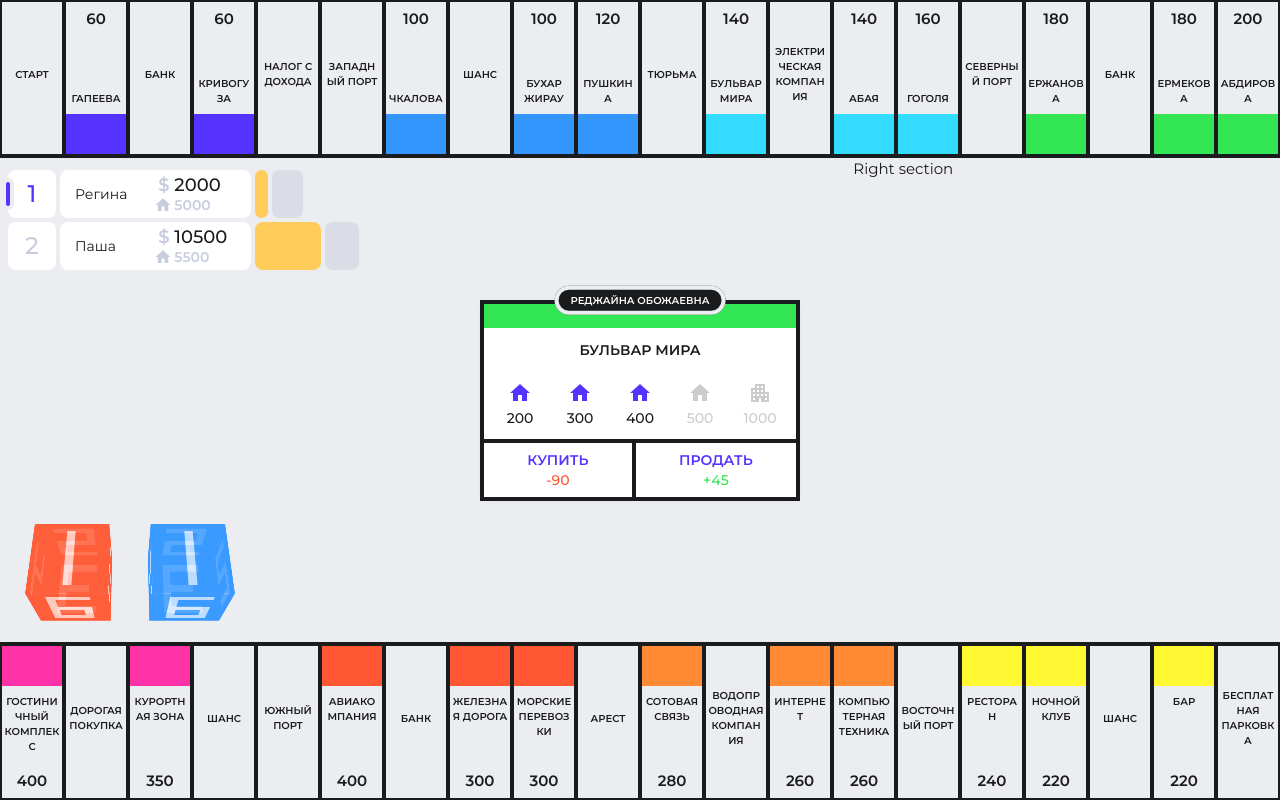
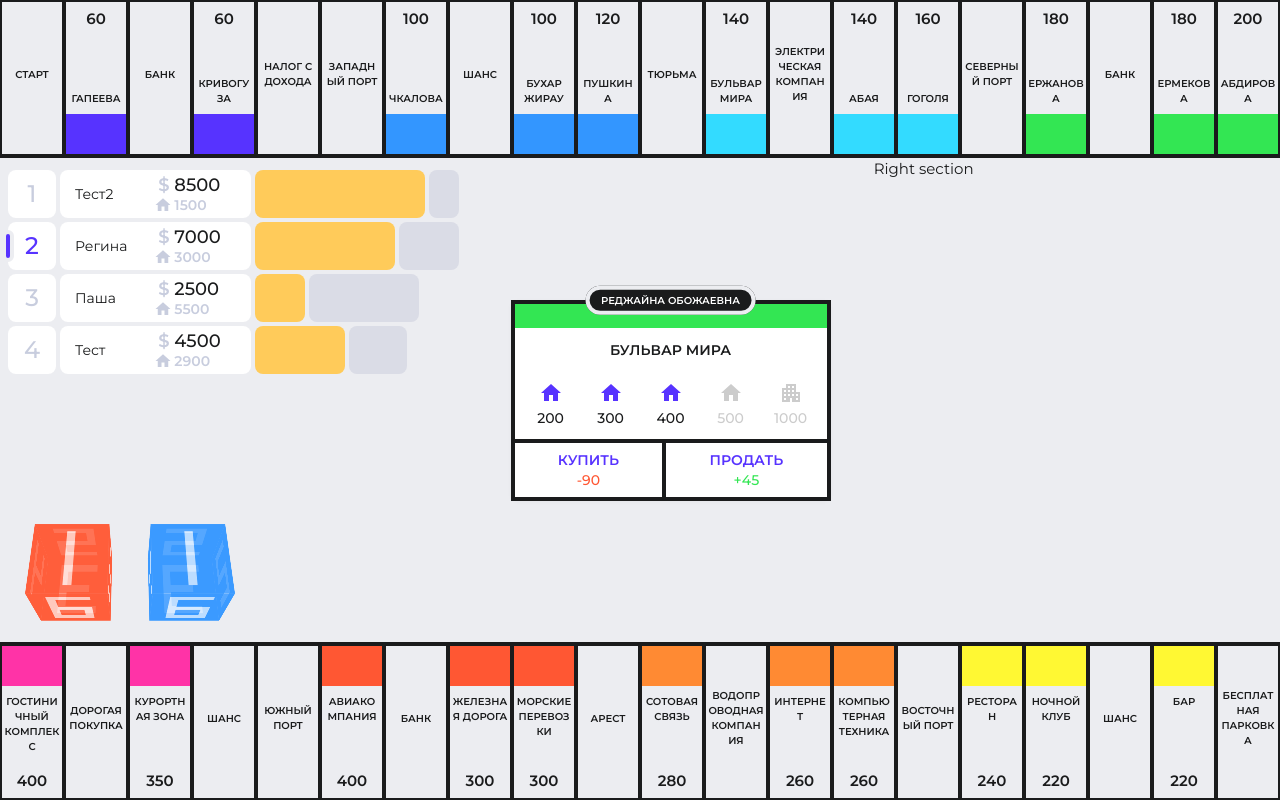
Before and after one commit to VKeyPEDIdea/monopoly-react, a React app: page / in a window 1280 px wide. Built offline with nearby package versions, Linux system fonts and the light colour scheme.

Commit message:
add test data to Rating

```diff
--- a/src/components/PlayingField/MiddleBoard/MiddleBoard.tsx
+++ b/src/components/PlayingField/MiddleBoard/MiddleBoard.tsx
@@ -2,6 +2,7 @@ import Dice from '../../Dice/Dice';
 import ExtraDimensionСard from '../../ExtraDimensionСard';
 import MonopolyCard from '../../MonopolyCard';
 import Rating from '../../Rating';
+import { players } from '../../Rating/rating.config';
 import RealEstateCard from '../../RealEstateCard';
 import { realEstateExampleConfig } from '../../RealEstateCard/realEstateExample.config';
 import { estateList } from '../../RealEstateCard/realEstateListExample.config';
@@ -11,7 +12,7 @@ const MiddleBoard = () => {
 	return (
 		<div className={classes.board}>
 			<div className={classes['left-section']}>
-                <Rating />
+                <Rating players={players}/>
                 <div className={classes['dice-box']}>
 				    <Dice />
                 </div>
--- a/src/components/Rating/Rating.tsx
+++ b/src/components/Rating/Rating.tsx
@@ -1,48 +1,39 @@
 import classes from './Rating.module.scss';
 import RatingLine from './RatingLine';
+import { RatingProps } from './RatingProps.model';
 
-const Rating = () => {
-    const player1 = {
-        name: 'Регина',
-        cash: 2000,
-        propertyPrice: 5000,
-        isCurrent: true,
-    };
-    const player2 = {
-        name: 'Паша',
-        cash: 10500,
-        propertyPrice: 5500,
-        isCurrent: false,
-    };
+const Rating = ({
+    players
+}: RatingProps) => {
+    // move to Redux ?
+    const orderedPlayers = players.sort((plr1, plr2) => {
+        return (plr2.cashCount + plr2.propertyCount) - (plr1.cashCount + plr1.propertyCount);
+    });
 
-    const sum1 = player1.cash + player1.propertyPrice;
-    const sum2 = player2.cash + player2.propertyPrice;
-    const max = Math.max(sum1, sum2);
-    const maxCashCol = player1.cash * 100 / max;
-    const maxPropertyCol = player1.propertyPrice * 100 / max;
-    const minCashCol = player2.cash * 100 / max;
-    const minPropertyCol = player2.propertyPrice * 100 / max;
+    const maxScore = orderedPlayers[0].cashCount + orderedPlayers[0].propertyCount;
+
+    const ratingLines = orderedPlayers.map(({
+        name,
+        cashCount,
+        propertyCount,
+        isCurrent
+    }, index) => {
+        return <RatingLine
+            key={index + 'rating line'}
+            position={index + 1}
+            name={name}
+            cashCount={cashCount}
+            propertyCount={propertyCount}
+            isCurrent={isCurrent}
+            graphColumns={{
+                cashCol: cashCount * 100 / maxScore,
+                moneyCol: propertyCount * 100 / maxScore,
+        }}/>
+    });
 
     return (
         <div className={classes.rating}>
-            <RatingLine position={1}
-                name={player1.name}
-                cashCount={player1.cash}
-                propertyCount={player1.propertyPrice}
-                isCurrent={player1.isCurrent}
-                graphColumns={{
-                    cashCol: maxCashCol,
-                    moneyCol: maxPropertyCol,
-                }}/>
-            <RatingLine position={2}
-                name={player2.name}
-                cashCount={player2.cash}
-                propertyCount={player2.propertyPrice}
-                isCurrent={player2.isCurrent}
-                graphColumns={{
-                    cashCol: minCashCol,
-                    moneyCol: minPropertyCol,
-                }}/>
+            {ratingLines}
         </div>
     );
 };
--- a/src/components/Rating/RatingLine/RatingLine.tsx
+++ b/src/components/Rating/RatingLine/RatingLine.tsx
@@ -1,19 +1,9 @@
 import GIcon from '../../GIcon';
 import classes from './RatingLine.module.scss';
+import { RatingLineProps } from './RatingLineProps.model';
 
 const ICON_COLOR = '#C8CDDE';
-
-interface RatingLineProps {
-    position: number;
-    name: string;
-    cashCount: number;
-    propertyCount: number;
-    graphColumns: {
-        cashCol: number;
-        moneyCol: number;
-    };
-    isCurrent?: boolean;
-}
+const RATIO = 2;
 
 const RatingLine = ({
     position,
@@ -26,7 +16,6 @@ const RatingLine = ({
         moneyCol
     }
 }: RatingLineProps) => {
-
     return (
         <>
             <div className={[classes.position, isCurrent ? classes['position--current'] : ''].join(' ')}>{position}</div>
@@ -49,9 +38,9 @@ const RatingLine = ({
             </div>
             <div className={classes.graph}>
                 <div className={[classes.column, classes.money].join(' ')}
-                    style={{ width: `${cashCol}px`}}></div>
+                    style={{ width: `${cashCol * RATIO}px`}}></div>
                 <div className={[classes.column, classes.estate].join(' ')}
-                    style={{ width: `${moneyCol}px`}}></div>
+                    style={{ width: `${moneyCol * RATIO}px`}}></div>
             </div>
         </>
     );
--- /dev/null
+++ b/src/components/Rating/RatingProps.model.ts
@@ -0,0 +1,5 @@
+import { Player } from "../../models/Player.model";
+
+export interface RatingProps {
+    players: Player[];
+}
--- /dev/null
+++ b/src/components/Rating/rating.config.js
@@ -0,0 +1,26 @@
+export const players = [
+    {
+        name: 'Паша',
+        cashCount: 2500,
+        propertyCount: 5500,
+        isCurrent: false,
+    },
+    {
+        name: 'Тест',
+        cashCount: 4500,
+        propertyCount: 2900,
+        isCurrent: false,
+    },
+    {
+        name: 'Тест2',
+        cashCount: 8500,
+        propertyCount: 1500,
+        isCurrent: false,
+    },
+    {
+        name: 'Регина',
+        cashCount: 7000,
+        propertyCount: 3000,
+        isCurrent: true,
+    },
+];
--- a/src/components/RealEstateCard/RealEstateCard.tsx
+++ b/src/components/RealEstateCard/RealEstateCard.tsx
@@ -11,9 +11,8 @@ const RealEstateCard = ({
 	ownerName,
 }: RealEstateCardProps) => {
 	const housePointList = buildingList.map(({ state, price, buildType }) => {
-		return <div className={classes.point}>
-			<HousePoint key={title + price}
-				state={state}
+		return <div className={classes.point} key={title + price}>
+			<HousePoint state={state}
 				price={price}
 				buildType={buildType}/>
 		</div>;
@@ -49,6 +48,4 @@ const RealEstateCard = ({
 	);
 };
 
-// Добавить кнопки «Купить» и «Аукцион»
-
 export default RealEstateCard;
--- /dev/null
+++ b/src/models/Player.model.ts
@@ -0,0 +1,6 @@
+export interface Player {
+    isCurrent: boolean;
+    name: string;
+    cashCount: number;
+    propertyCount: number;
+}
```
Also changed, not shown: src/components/Rating/RatingLine/RatingLineProps.model.ts (added, +11 -0 lines).
